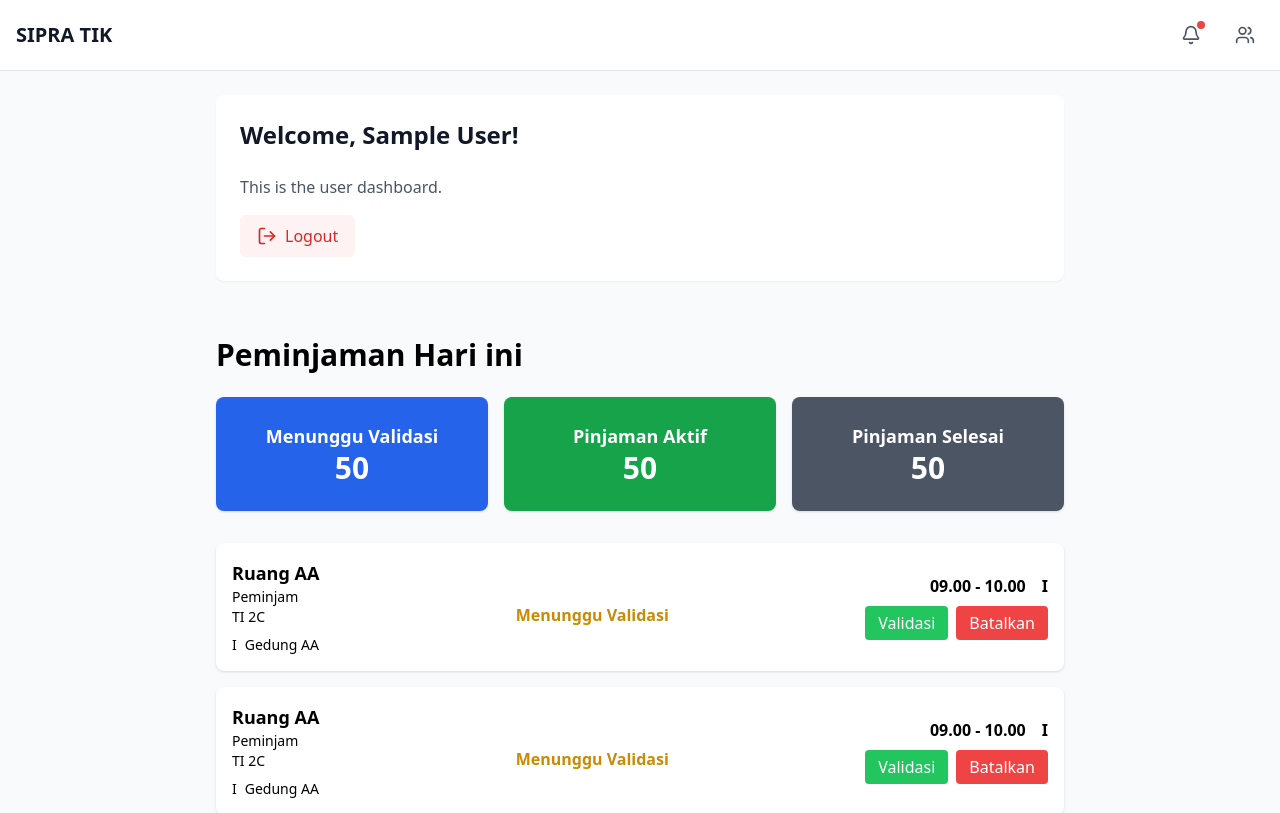
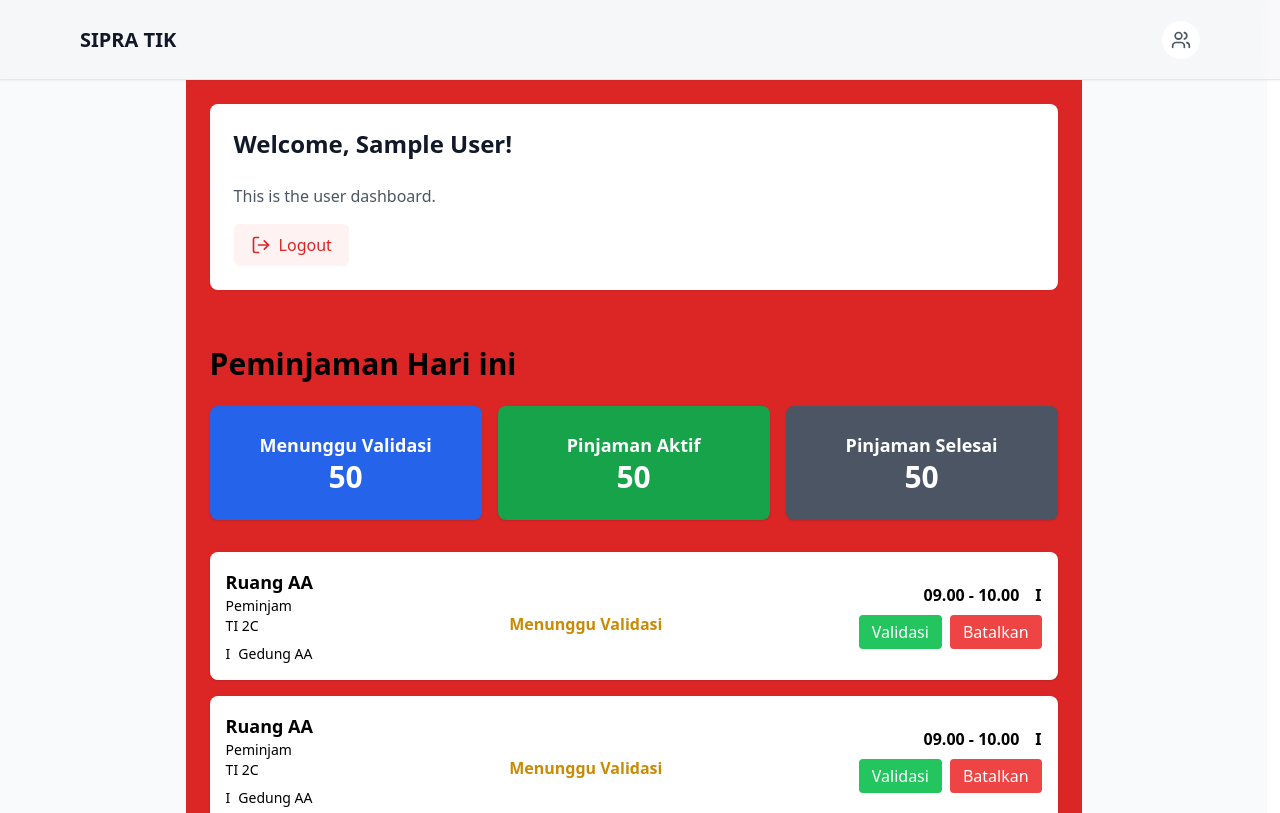
Before and after one commit to Elmanda1/SIPRA_TIK_FRONT, a React (Vite) app: page /admin/dashboard in a window 1280 px wide. Shown: the top 813 px of the page. Built offline with nearby package versions, Linux system fonts and the light colour scheme; sample sign-in values are in the browser's storage.

Commit message:
admin navbar

```diff
--- a/src/pages/admin/AdminDashboard.jsx
+++ b/src/pages/admin/AdminDashboard.jsx
@@ -3,35 +3,37 @@ import React from 'react';
 import { useAuth } from '../../context/AuthContext';
 import { Users, Bell, LogOut } from 'lucide-react';
 
-const UserDashboard = () => {
+const AdminDashboard = () => {
   const { user, logout } = useAuth();
 
   return (
-    <div className="min-h-screen w-screen flex flex-col bg-gray-50">
-      {/* Header */}
-      <div className="bg-white shadow-sm border-b border-gray-200 px-4 py-4 flex items-center justify-between">
+    // Container utama seluruh halaman dashboard admin
+    <div className="min-h-screen w-full flex flex-row bg-gray-50 overflow-x-hidden">
+      {/* Header - Baris atas berisi judul aplikasi dan ikon notifikasi/user */}
+      <div className="bg-gray-100/50 bg-opacity-95 backdrop-blur fixed w-screen h-20 shadow-sm border-b border-gray-200 px-20 py-4 flex items-center justify-between z-10">
         <h1 className="text-xl font-bold text-gray-900">SIPRA TIK</h1>
-        <div className="flex items-center space-x-4">
-          <button className="p-2 rounded-lg bg-white hover:bg-gray-100 relative focus:outline-none">
-            <Bell className="w-5 h-5 text-gray-600" />
-            <span className="absolute top-1 right-1 w-2 h-2 bg-red-500 rounded-full"></span>
-          </button>
-          <button className="p-2 rounded-lg hover:bg-gray-100 bg-white focus:outline-none">
+          {/* Tombol user */}
+          <button className="p-2 rounded-full hover:bg-gray-100 bg-white focus:outline-none">
             <Users className="w-5 h-5 text-gray-600" />
           </button>
-        </div>
+
       </div>
 
-      {/* Main Content */}
-      <main className="flex-1 bg-gray-50">
-        <div className="max-w-4xl mx-auto p-6">
+      {/* Main Content - Isi utama dashboard */}
+      <main className="w-[99vw] min-h-screen bg-gray-50 pt-20 overflow-x-hidden">
+        {/* Wrapper konten utama, membatasi lebar dan memberi padding */}
+        <div className="max-w-4xl bg-red-600 mx-auto p-6">
+          {/* Card utama dashboard admin */}
           <div className="bg-white rounded-lg shadow-sm p-6 mb-8">
+            {/* Header card: sapaan admin */}
             <div className="flex justify-between items-center mb-6">
               <h1 className="text-2xl font-bold text-gray-900">
                 Welcome, {user?.name}!
               </h1>
             </div>
+            {/* Deskripsi singkat */}
             <p className="text-gray-600 mb-4">This is the user dashboard.</p>
+            {/* Tombol logout */}
             <button
               onClick={logout}
               className="flex items-center space-x-2 text-red-600 hover:text-red-700 px-4 py-2 rounded-md bg-red-50 hover:bg-red-100"
@@ -40,10 +42,11 @@ const UserDashboard = () => {
               <span>Logout</span>
             </button>
           </div>
-          {/* Add more dashboard content here */}
+          {/* Section statistik peminjaman hari ini */}
           <div className="py-6">
             <h1 className="text-black font-bold text-3xl">Peminjaman Hari ini</h1>
           </div>
+          {/* Statistik ringkas: Menunggu Validasi, Pinjaman Aktif, Pinjaman Selesai */}
           <div className="flex gap-4 justify-center mb-8">
             <button className="flex-1 min-w-[180px] bg-blue-600 rounded-lg p-6 text-center shadow hover:bg-blue-700 transition-colors">
               <h2 className="text-white text-lg font-semibold">Menunggu Validasi</h2>
@@ -58,9 +61,12 @@ const UserDashboard = () => {
               <h1 className="text-white text-3xl font-bold">50</h1>
             </button>
           </div>
+          {/* Daftar detail peminjaman hari ini */}
           <div className="max-w-4xl mx-auto">
             {[...Array(5)].map((_, i) => (
+              // Card untuk setiap peminjaman
               <div key={i} className="flex items-center justify-between bg-white rounded-lg shadow p-4 mb-4">
+                {/* Info ruang dan peminjam */}
                 <div className="flex items-center gap-4">
                   <div>
                     <h2 className="text-lg font-bold text-black">Ruang AA</h2>
@@ -72,7 +78,9 @@ const UserDashboard = () => {
                     </div>
                   </div>
                 </div>
+                {/* Status peminjaman */}
                 <h3 className="text-yellow-600 font-semibold mt-4">Menunggu Validasi</h3>
+                {/* Info waktu dan aksi */}
                 <div className="flex flex-col items-end gap-2">
                   <div className="flex gap-4">
                     <h2 className="text-base font-semibold text-black">09.00 - 10.00</h2>
@@ -92,4 +100,4 @@ const UserDashboard = () => {
   );
 };
 
-export default UserDashboard;
+export default AdminDashboard;
```
